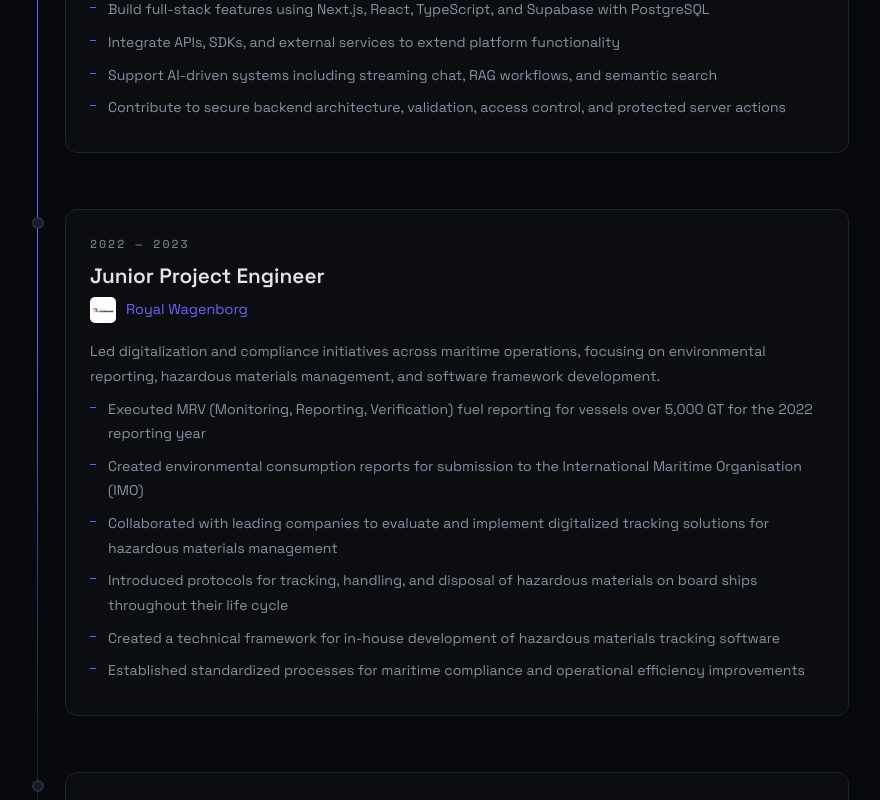
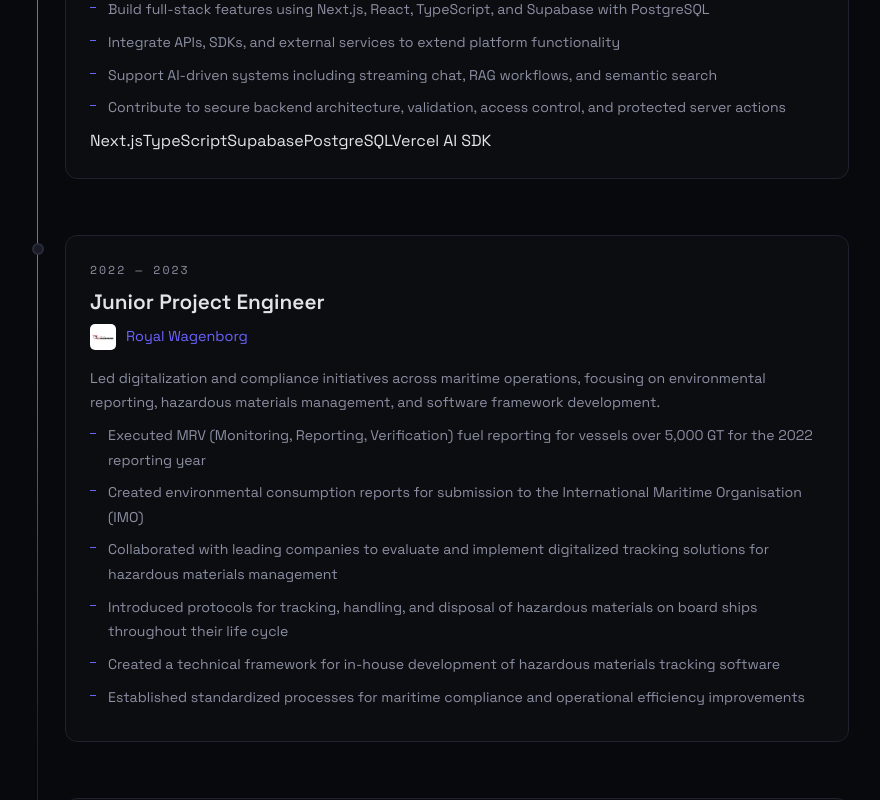
Before and after one commit to Lemonroyal28/portfolio, a Next.js app: page / in a window 1280 px wide. Shown: the part 1160-1960 px from the top of the page, without its empty margins (197-1077 px from the left). Built offline with nearby package versions, Linux system fonts and the light colour scheme.

Commit message:
feat: pass techStack prop to TimelineEntry in ExperienceSection

```diff
--- a/components/Experience/ExperienceSection.tsx
+++ b/components/Experience/ExperienceSection.tsx
@@ -18,6 +18,7 @@ export default function ExperienceSection() {
               logo={exp.logo}
               description={exp.description}
               bulletPoints={exp.bulletPoints}
+              techStack={exp.techStack}
             />
           ))}
         </div>
```
